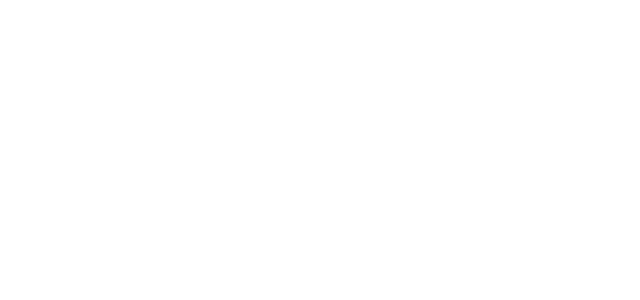
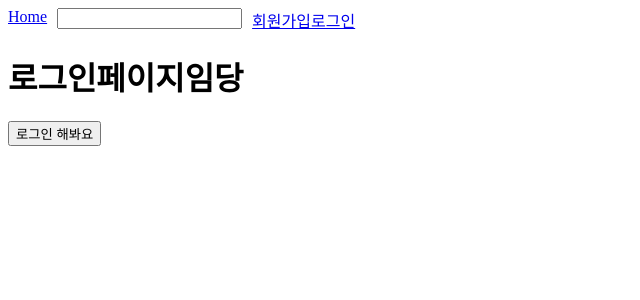
Before and after one commit to OhHyerin/WE-TNESS, a React (Create React App) app in the folder frontend/: page /login in a window 1280 px wide. Before the commit this address had no page. Shown: the top 300 px of the page, without its empty margins (0-640 px from the left). Built offline with nearby package versions, Linux system fonts and the light colour scheme.

Commit message:
feat : 스토어 & 라우터 테스트

```diff
--- a/frontend/public/index.html
+++ b/frontend/public/index.html
@@ -9,12 +9,10 @@
       name="description"
       content="Web site created using create-react-app"
     />
-    <link rel="apple-touch-icon" href="%PUBLIC_URL%/logo192.png" />
     <!--
       manifest.json provides metadata used when your web app is installed on a
       user's mobile device or desktop. See https://developers.google.com/web/fundamentals/web-app-manifest/
     -->
-    <link rel="manifest" href="%PUBLIC_URL%/manifest.json" />
     <!--
       Notice the use of %PUBLIC_URL% in the tags above.
       It will be replaced with the URL of the `public` folder during the build.
--- a/frontend/src/App.js
+++ b/frontend/src/App.js
@@ -1,9 +1,15 @@
-import Home from "./pages/common/Home";
+import {
+  Outlet,
+} from "react-router-dom"
+import NavBar from "./components/common/NavBar"
 
 function App() {
   return (
     <div className="App">
-      <Home></Home>
+      <NavBar>
+      </NavBar>
+
+      <Outlet></Outlet>
     </div>
   );
 }
--- a/frontend/src/components/common/NavBar.jsx
+++ b/frontend/src/components/common/NavBar.jsx
@@ -1,17 +1,31 @@
+import { useSelector } from "react-redux"
 import {
   Link,
 } from "react-router-dom"
 import styled from "styled-components"
+import SearchForm from "../search/SearchForm"
 
 const Nav = styled.div`
   display: flex;
   gap: 10px;
 `
 
-export default function NavBar (props) {
+export default function NavBar () {
+  const isLogin = useSelector((state) => state.user.isLogin)
   return (
     <Nav>
       <Link to="/">Home</Link>
+      <SearchForm></SearchForm>
+      <div>
+        {
+          isLogin
+          ? <h2>Logout</h2>
+          : <div>
+              <Link to="/signup">회원가입</Link>
+              <Link to="/login">로그인</Link>
+            </div>
+        }
+      </div>
     </Nav>
   )
 }
--- /dev/null
+++ b/frontend/src/components/search/SearchForm.jsx
@@ -0,0 +1,12 @@
+import styled from "styled-components"
+
+const InputForm = styled.div`
+`
+
+export default function Room () {
+  return (
+    <InputForm>
+      <input type="text" />
+    </InputForm>
+  )
+}
--- /dev/null
+++ b/frontend/src/features/user/userSlice.js
@@ -0,0 +1,19 @@
+import { createSlice } from '@reduxjs/toolkit'
+
+const initialState = {
+  isLogin: false,
+}
+
+export const counterSlice = createSlice({
+  name: 'counter',
+  initialState,
+  reducers: {
+    switchLoginState: (state) => {
+      state.isLogin = !state.isLogin
+    },
+  },
+})
+
+export const { switchLoginState } = counterSlice.actions
+
+export default counterSlice.reducer
--- a/frontend/src/index.js
+++ b/frontend/src/index.js
@@ -6,13 +6,25 @@
   Route,
 } from "react-router-dom"
 import App from './App';
+import Home from './pages/common/Home';
+import Signup from "./pages/accounts/Signup"
+import Login from "./pages/accounts/Login"
+import Room from "./pages/common/Room"
+import { store } from './store'
+import { Provider } from 'react-redux'
 
 const root = ReactDOM.createRoot(document.getElementById('root'));
 root.render(
   <BrowserRouter>
-    <Routes>
-      <Route path="/" element={<App/>}>
-      </Route>
-    </Routes>
+    <Provider store={store}>
+      <Routes>
+        <Route path="/" element={<App/>}>
+          <Route path="" element={<Home></Home>}></Route>
+          <Route path="signup" element={<Signup></Signup>}></Route>
+          <Route path="login" element={<Login></Login>}></Route>
+          <Route path=":roomId" element={<Room/>}></Route>
+        </Route>
+      </Routes>
+    </Provider>
   </BrowserRouter>
 );
--- /dev/null
+++ b/frontend/src/pages/accounts/Login.jsx
@@ -0,0 +1,15 @@
+import { useDispatch } from "react-redux"
+import { switchLoginState } from "../../features/user/userSlice"
+
+export default function Room () {
+  const dispatch = useDispatch()
+  return (
+    <div>
+      <h1>로그인페이지임당</h1>
+      <button
+        onClick={() => {dispatch(switchLoginState())}}
+      >로그인 해봐요
+      </button>
+    </div>
+  )
+}
--- /dev/null
+++ b/frontend/src/pages/accounts/Signup.jsx
@@ -0,0 +1,7 @@
+export default function Room () {
+  return (
+    <div>
+      <h1>회원가입 페이지입ㄴ당</h1>
+    </div>
+  )
+}
--- a/frontend/src/pages/common/Home.jsx
+++ b/frontend/src/pages/common/Home.jsx
@@ -1,15 +1,15 @@
-import {
-  Outlet,
-} from "react-router-dom"
-import NavBar from "../../components/common/NavBar"
+import { useNavigate } from "react-router-dom"
 
 export default function Home () {
+  const navigate = useNavigate()
   return (
     <div>
-      <NavBar>
-      </NavBar>
-
-      <Outlet></Outlet>
+      <div>
+        <button
+          onClick={() => {navigate("/3")}}
+        >방 입장
+        </button>
+      </div>
   </div>
   )
 }
--- /dev/null
+++ b/frontend/src/pages/common/Room.jsx
@@ -0,0 +1,11 @@
+import { useParams } from "react-router-dom"
+
+export default function Room () {
+  const params = useParams()
+  const roomNumber = parseInt(params.roomId)
+  return (
+    <div>
+      <h1>{roomNumber}번 방입니다.</h1>
+    </div>
+  )
+}
--- /dev/null
+++ b/frontend/src/store.js
@@ -0,0 +1,8 @@
+import { configureStore } from '@reduxjs/toolkit'
+import userReducer from './features/user/userSlice.js'
+
+export const store = configureStore({
+  reducer: {
+    user: userReducer,
+  },
+})
```
